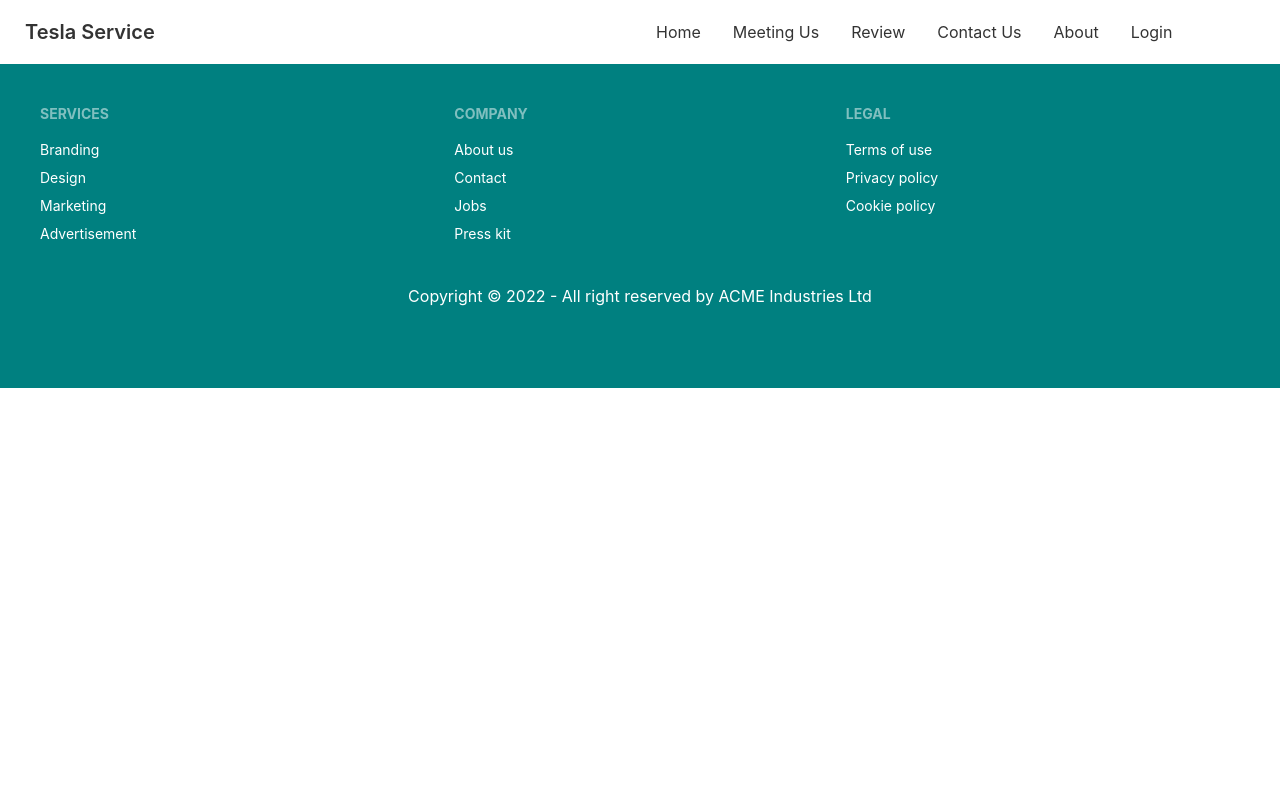
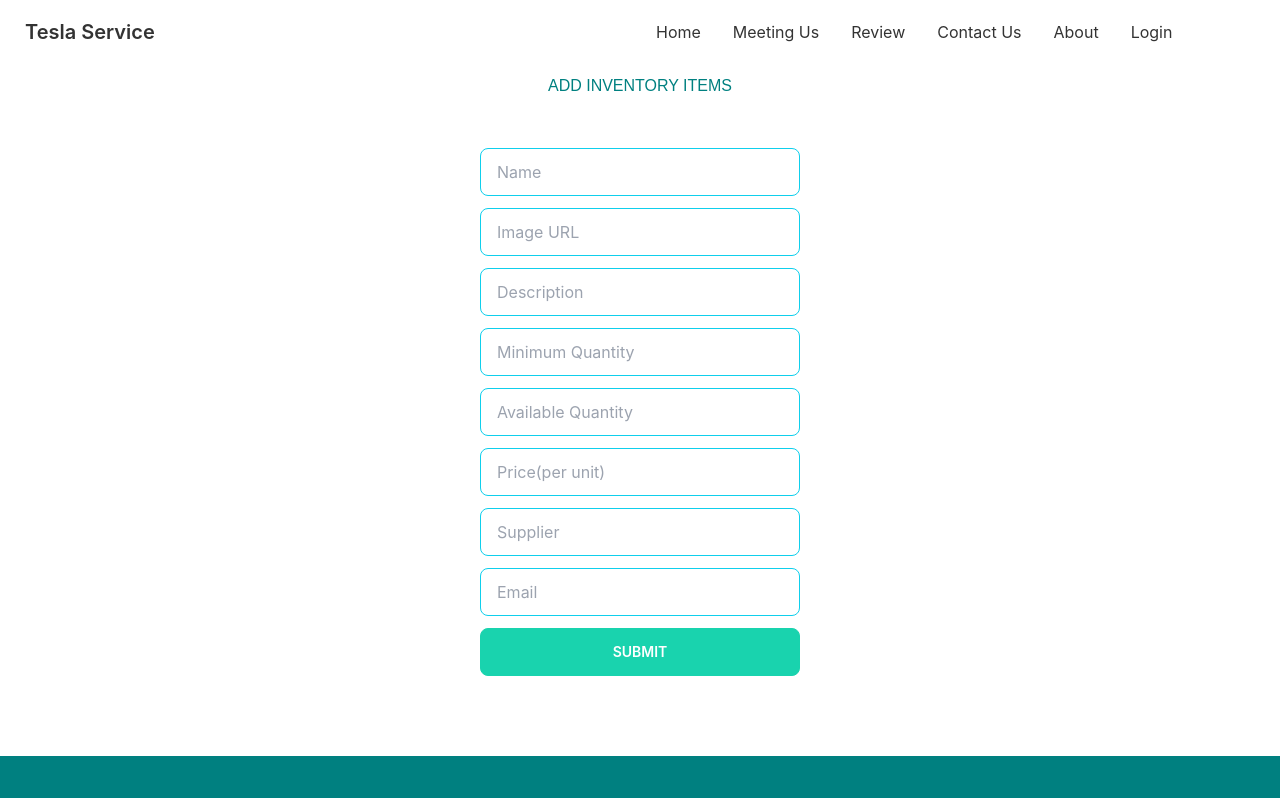
Before and after one commit to Shaharuque/social_app_clientside, a React (Create React App) app: page /addproducts in a window 1280 px wide. Shown: the top 798 px of the page. Built offline with nearby package versions, Linux system fonts and the light colour scheme.

Commit message:
add products form done

```diff
--- a/package.json
+++ b/package.json
@@ -14,6 +14,7 @@
     "react-icons": "^4.3.1",
     "react-router-dom": "^6.3.0",
     "react-scripts": "5.0.1",
+    "styled-components": "^5.0.0",
     "web-vitals": "^2.1.4"
   },
   "scripts": {
--- a/src/App.js
+++ b/src/App.js
@@ -7,17 +7,21 @@ import Navbar from './Pages/Shared/Navbar/Navbar';
 import Login from './Pages/Login/Login';
 import Footer from './Pages/Shared/Footer/Footer';
 import Meeting from './Pages/MeetingClient/Meeting';
+import AddProducts from './Pages/AddProducts/AddProducts';
+import NoPage from './Pages/NoPage/NoPage';
 
 function App() {
   return (
-    <div className='max-w-7xl mx-auto'>
+    <div className=''>
     <Navbar></Navbar>
       <Routes>
         <Route path="/" element={<Home />} />
         <Route path="/home" element={<Home />} />
+        <Route path='/addproducts' element={<AddProducts />} />
         <Route path='/meeting' element={<Meeting/>}></Route>
         <Route path="/about" element={<About />} />
         <Route path="/login" element={<Login />} />
+        <Route path='*' element={<NoPage></NoPage>}/>
       </Routes>
     <Footer></Footer>
     </div>
--- /dev/null
+++ b/src/CustomHook/useProducts.js
@@ -0,0 +1,16 @@
+//by calling this we can get all the products information
+
+import { useEffect, useState } from "react";
+
+const useProducts = () => {
+  const [products, setProducts] = useState([]);
+  useEffect(() => {
+    fetch("http://localhost:5000/products")
+      .then((res) => res.json())
+      .then((data) => setProducts(data));
+  }, []);
+
+  return [products,setProducts]
+};
+
+export default useProducts;
--- /dev/null
+++ b/src/Pages/AddProducts/AddProducts.js
@@ -0,0 +1,80 @@
+import React from "react";
+import styled from "styled-components";
+
+const AddProducts = () => {
+  const handleAddProduct = (e) => {
+    e.preventDefault();
+
+    const name = e.target.name.value;
+    const min_quantity = e.target.minimum_quantity.value;
+    const available_quantity = e.target.available_quantity.value;
+    const price = e.target.price.value;
+    const description = e.target.description.value;
+    const supplier = e.target.supplier.value;
+    const img = e.target.img.value;
+    const email = e.target.email.value;
+    const product = {
+      name,
+      min_quantity,
+      available_quantity,
+      description,
+      price,
+      img,
+      email,
+      supplier,
+    };
+    //console.log(product);
+
+    //sending product to DB through API
+    fetch("http://localhost:5000/addproduct", {
+      method: "POST",
+      headers: {
+        "Content-Type": "application/json",
+      },
+      body: JSON.stringify(product),
+    })
+      .then((res) => res.json())
+      .then((data) => {
+        console.log("Success:", data);
+        alert("PRODUCT ADDED SUCCESSFULLY");
+        //form ta k reset korbey
+        e.target.reset();
+      })
+      .catch((err) => console.log(err));
+  };
+  return (
+    <div style={{ marginBottom: "80px" }}>
+      <h4
+        style={{
+          fontFamily: "fantasy",
+          textAlign: "center",
+          marginTop: "10px",
+          color: "teal",
+        }}
+      >
+        ADD INVENTORY ITEMS
+      </h4>
+      <form
+        style={{
+          display: "flex",
+          flexDirection: "column",
+          alignItems: "center",
+          marginTop: "50px",
+        }}
+        onSubmit={handleAddProduct}
+      >
+       <input type="text" name="name" placeholder="Name" className="input input-bordered input-primary w-full max-w-xs mb-3" required />
+       <input type="text" name="img" placeholder="Image URL" className="input input-bordered input-primary w-full max-w-xs mb-3" required/>
+       <input type="text" name="description" placeholder="Description" className="input input-bordered input-primary w-full max-w-xs mb-3" required/>
+       <input type="number" name="minimum_quantity" placeholder="Minimum Quantity" className="input input-bordered input-primary w-full max-w-xs mb-3" required/>
+       <input type="number" name="available_quantity" placeholder="Available Quantity" className="input input-bordered input-primary w-full max-w-xs mb-3" required/>
+       <input type="number" name="price" placeholder="Price(per unit)" className="input input-bordered input-primary w-full max-w-xs mb-3" required/>
+       <input type="text" name="supplier" placeholder="Supplier" className="input input-bordered input-primary w-full max-w-xs mb-3" required/>
+       <input type="text" name="email" placeholder="Email" className="input input-bordered input-primary w-full max-w-xs mb-3" />
+       <input type="submit" value="Submit" class="btn btn-secondary w-full max-w-xs text-white" />
+      </form>
+    </div>
+  );
+};
+
+export default AddProducts;
--- a/src/Pages/Home/Banner.js
+++ b/src/Pages/Home/Banner.js
@@ -1,9 +1,11 @@
 import React from 'react';
-import Card1 from './Card1';
-import Card2 from './Card2';
-import Card3 from './Card3';
+import useProducts from '../../CustomHook/useProducts';
+import ProductCard from './ProductCard';
+
 
 const Banner = () => {
+    const [products,setProducts]=useProducts()
+    console.log(products)
     return (
         <div>
             <div class="hero min-h-screen px-8">
@@ -16,11 +18,11 @@ const Banner = () => {
                     </div>
                 </div>
             </div>
-
+            {/*Tools/part */}
             <div class="grid lg:grid-cols-3 gap-4 p-4">
-                <Card1></Card1>
-                <Card2></Card2>
-                <Card3></Card3>
+                {
+                   products.map(product=><ProductCard product={product}></ProductCard>)
+                }
             </div>
         </div>
     );
--- a/src/Pages/Home/Card1.js
+++ /dev/null
@@ -1,20 +0,0 @@
-import React from 'react';
-
-const Card1 = () => {
-    return (
-        <div class="card w-96 bg-base-100 shadow-xl">
-            <figure class="px-10 pt-10">
-                <img src="https://tesla-cdn.thron.com/delivery/public/image/tesla/3863f3e5-546a-4b22-bcbc-1f8ee0479744/bvlatuR/std/1200x628/MX-Social" alt="Shoes" class="rounded-xl" />
-            </figure>
-            <div class="card-body items-center text-center">
-                <h2 class="card-title">Tesla-X</h2>
-                <p>If a dog chews shoes whose shoes does he choose?</p>
-                <div class="card-actions">
-                    <button class="btn btn-primary">Buy Now</button>
-                </div>
-            </div>
-        </div>
-    );
-};
-
-export default Card1;
--- a/src/Pages/Home/Card2.js
+++ /dev/null
@@ -1,20 +0,0 @@
-import React from 'react';
-
-const Card2 = () => {
-    return (
-        <div class="card w-96 bg-base-100 shadow-xl">
-        <figure class="px-10 pt-10">
-            <img src="https://heise.cloudimg.io/v7/_www-heise-de_/imgs/18/3/5/3/6/2/0/7/0x0-ModelY_04.jpg-4a05c3d4b05f9751.jpeg?org_if_sml=1&q=70&width=1019" alt="Shoes" class="rounded-xl" />
-        </figure>
-        <div class="card-body items-center text-center">
-            <h2 class="card-title">Tesla-Y</h2>
-            <p>If a dog chews shoes whose shoes does he choose?</p>
-            <div class="card-actions">
-                <button class="btn btn-primary">Buy Now</button>
-            </div>
-        </div>
-    </div>
-    );
-};
-
-export default Card2;
--- a/src/Pages/Home/Card3.js
+++ /dev/null
@@ -1,20 +0,0 @@
-import React from 'react';
-
-const Card3 = () => {
-    return (
-        <div class="card w-96 bg-base-100 shadow-xl">
-        <figure class="px-10 pt-10">
-            <img style={{borderRadius:'10px'}} src="https://img.nzz.ch/2016/4/8/fb500b05-148d-4ffa-840d-67638ab50e28.jpeg?width=654&height=393&fit=bounds&quality=75&auto=webp&crop=975,587,x0,y0" alt='tesla'/>
-        </figure>
-        <div class="card-body items-center text-center">
-            <h2 class="card-title">Tesla-X</h2>
-            <p>If a dog chews shoes whose shoes does he choose?</p>
-            <div class="card-actions">
-                <button class="btn btn-primary">Buy Now</button>
-            </div>
-        </div>
-    </div>
-    );
-};
-
-export default Card3;
--- /dev/null
+++ b/src/Pages/Home/ProductCard.js
@@ -0,0 +1,36 @@
+import React from "react";
+import { useNavigate } from "react-router-dom";
+
+const ProductCard = ({product}) => {
+    const {name,img,description,min_quantity,available_quantity,price,_id}=product
+    const navigate=useNavigate()
+
+    const productPurchase=(_id)=>{
+
+    }
+  return (
+    <>
+      <div class="card w-96 bg-base-100 shadow-xl">
+        <figure class="px-10 pt-10">
+          <img
+            src={img}
+            alt="car-part"
+            class="rounded-xl"
+          />
+        </figure>
+        <div class="card-body items-center text-center">
+          <h2 class="card-title">{name}</h2>
+          <p>{description}</p>
+          <h3 style={{fontWeight:'600'}}>Minimum Quantity to order: {min_quantity}</h3>
+          <h3 style={{fontWeight:'600',color:'green'}}>Available: {available_quantity}</h3>
+          <h3 style={{fontWeight:'600',color:'teal'}}>Price: {price}</h3>
+          <div class="card-actions">
+            <button class="btn btn-primary" onClick={()=>productPurchase(_id)}>Buy Now</button>
+          </div>
+        </div>
+      </div>
+    </>
+  );
+};
+
+export default ProductCard;
--- /dev/null
+++ b/src/Pages/NoPage/NoPage.js
@@ -0,0 +1,11 @@
+import React from 'react';
+
+const NoPage = () => {
+    return (
+        <div>
+            <h1>Not Available</h1>
+        </div>
+    );
+};
+
+export default NoPage;
--- /dev/null
+++ b/src/Pages/PurchasePage/PurchaseProduct.js
@@ -0,0 +1,11 @@
+import React from 'react';
+
+const PurchaseProduct = () => {
+    return (
+        <div>
+            <h5>Purchase Page</h5>
+        </div>
+    );
+};
+
+export default PurchaseProduct;
```
Also changed, not shown: 1 other file (tests, documents, lock files or other folders).
